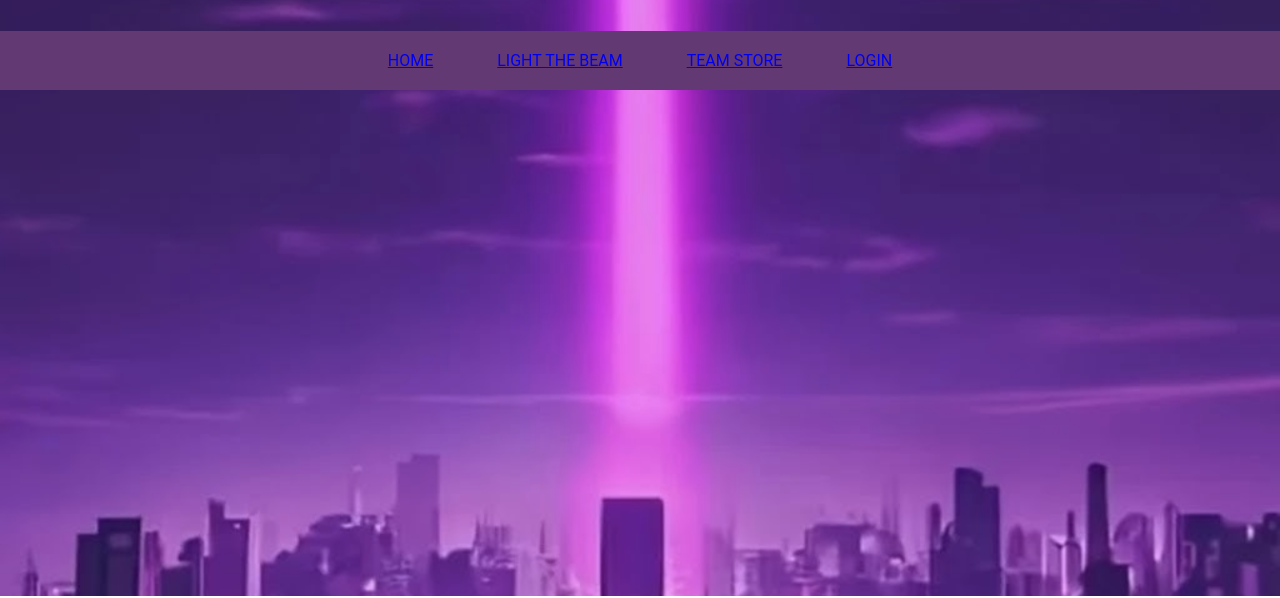
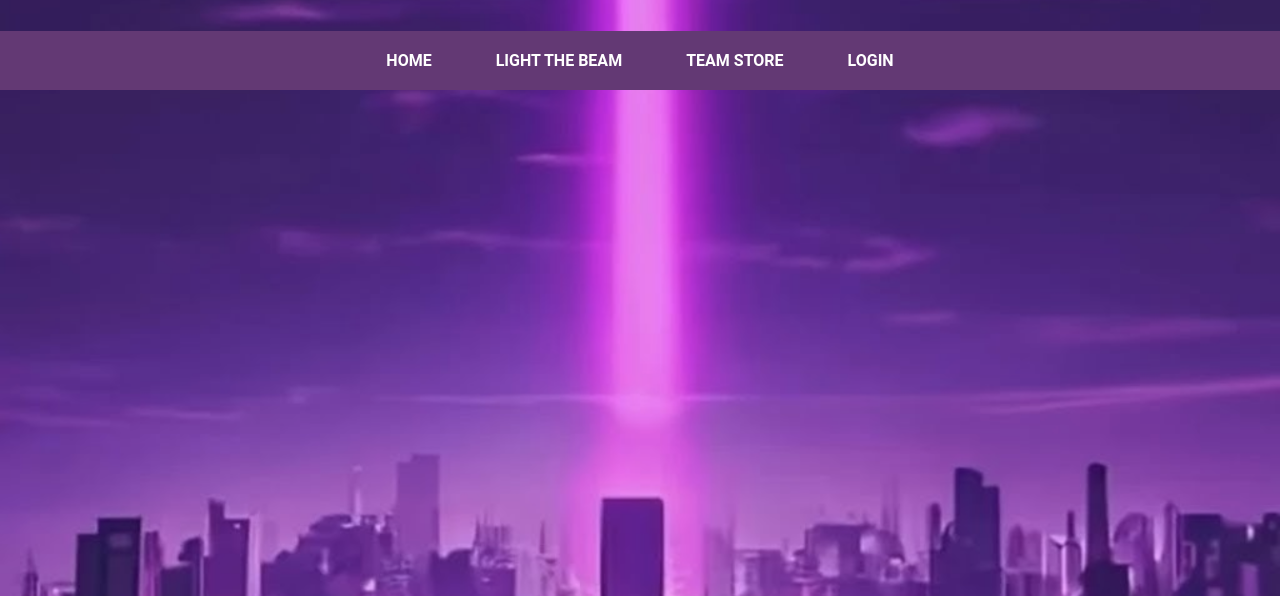
Before and after one commit to ShivnilReddy/assignment-5-repo, a plain HTML site: page index.html in a window 1280 px wide. Shown: the part 204-802 px from the top of the page. Drawn offline with Linux system fonts and the light colour scheme.

Commit message:
Update style.css

```diff
--- a/style.css
+++ b/style.css
@@ -55,6 +55,17 @@ nav.sticky{
 
 nav.sticky ul{
       width: auto;
+}
+/* Style for the menu items */
+.menu-item {
+    color: #fff; /* White color for the text */
+    text-decoration: none; /* No underline */
+    font-weight: bold; /* Optionally make the font bold */
+}
+
+.menu-item:hover {
+    color: #663399; /* Lighter color on hover for visual feedback */
+    text-decoration: underline; /* Optionally underline on hover */
 }
 
 
```
